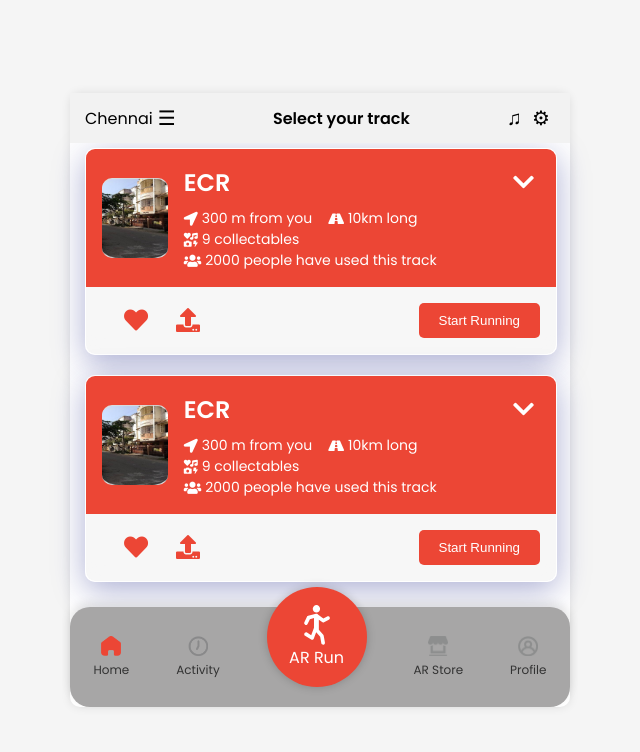
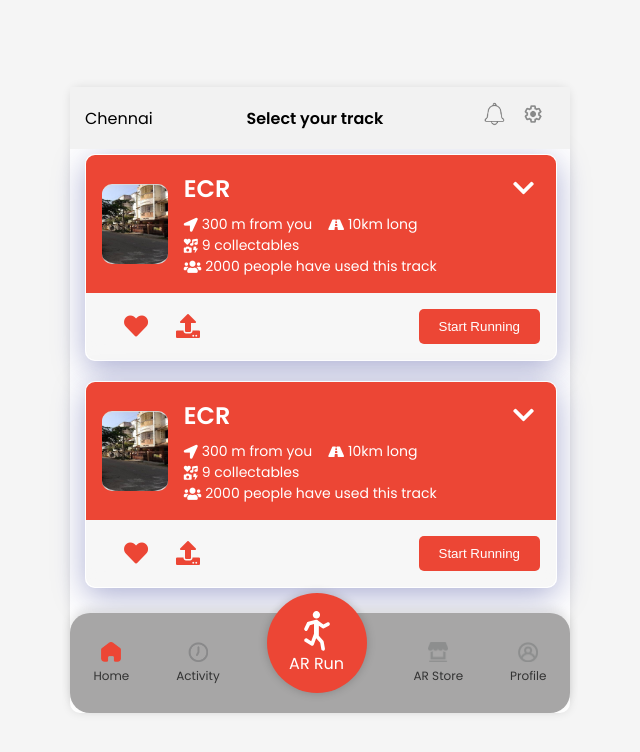
Before and after one commit to Legend101Zz/geospatial-webAR, a website: page src/run.html in a window 1280 px wide. Shown: the whole page, without its empty margins (320-960 px from the left). Drawn offline with Linux system fonts and the light colour scheme.

Commit message:
more ui changes

```diff
--- a/src/run.html
+++ b/src/run.html
@@ -14,12 +14,20 @@
         <nav>
             <div class="nav-left">
                 <span>Chennai</span>
-                <span class="nav-icon">&#9776;</span>
+
             </div>
             <div class="nav-center">Select your track</div>
             <div class="nav-right">
-                <span class="nav-icon">&#9835;</span>
-                <span class="nav-icon">&#9881;</span>
+                <span class="nav-icon"
+                ><img
+                  src="../assets/image 1.png"
+                  style="height: 24px; width: 24px"
+              /></span>
+              <span class="nav-icon">
+                <img
+                  src="../assets/state-layer.png"
+                  style="height: 34px; width: 34px"
+              /></span>
             </div>
         </nav>
 
```
Also changed, not shown: dist/run.html.
